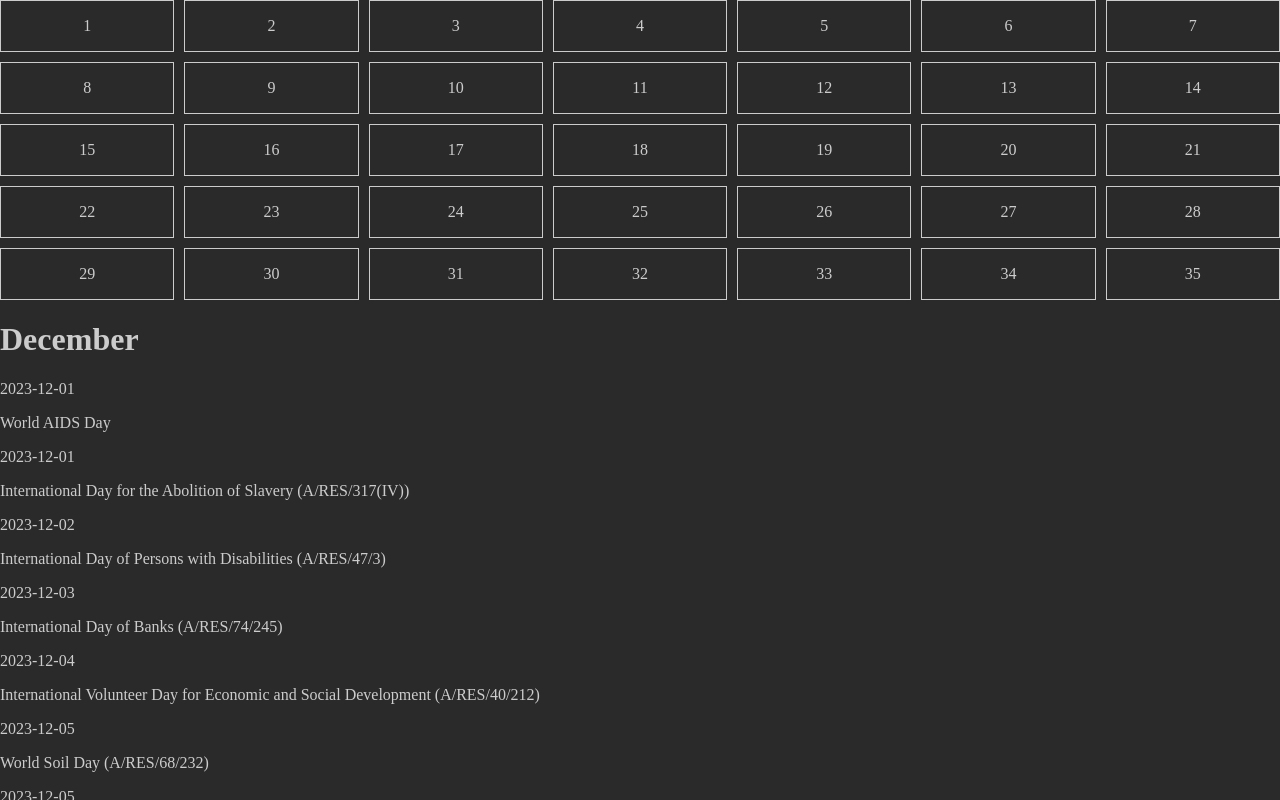
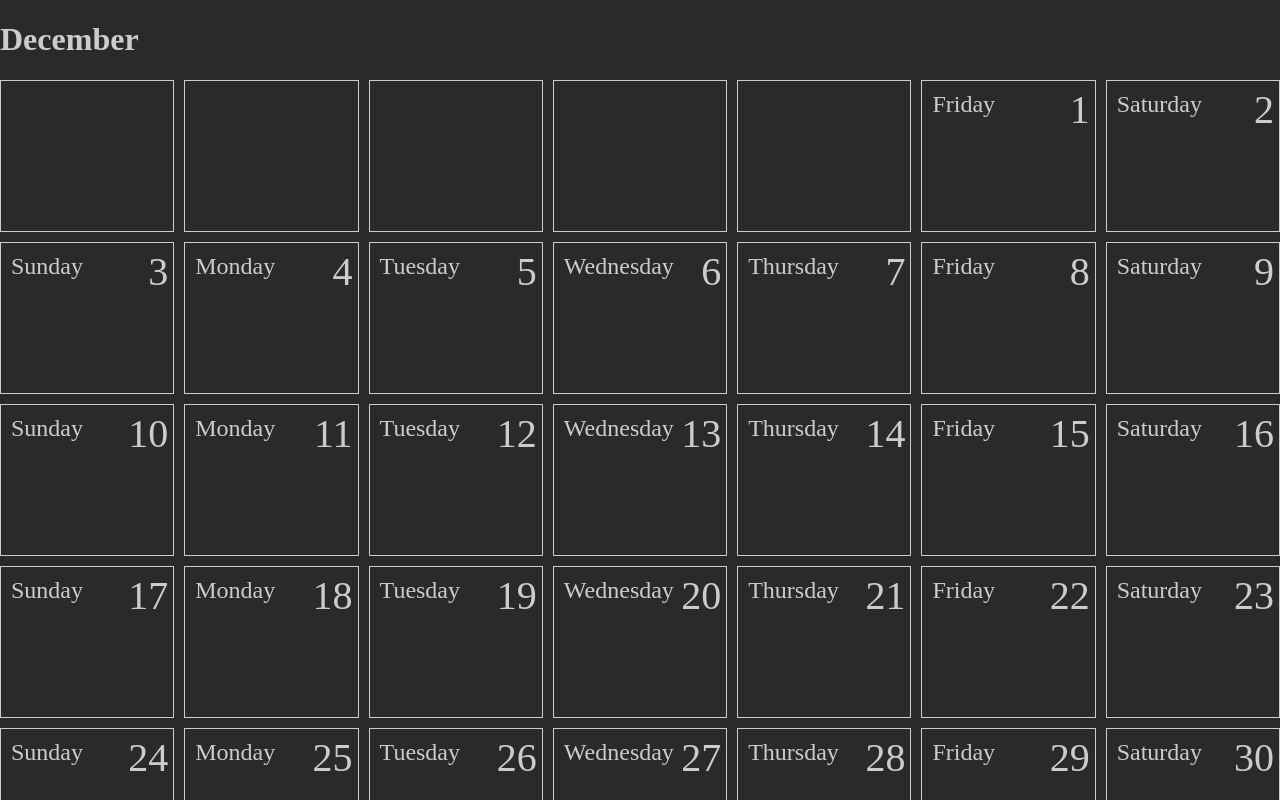
Before and after one commit to TimHuitt/react-calendar, a React (Vite) app: page / in a window 1280 px wide. Shown: the top 800 px of the page. Built offline with nearby package versions, Linux system fonts and the light colour scheme.

Commit message:
fill calendar days

```diff
--- a/src/components/Calendar/Calendar.css
+++ b/src/components/Calendar/Calendar.css
@@ -2,13 +2,28 @@
   display: grid;
   grid-template-columns: repeat(7, 1fr);
   grid-template-rows: repeat(5, 1fr);
-  gap: 10px; /* Adjust the gap as per your preference */
+  gap: 10px;
 }
 
 .cell {
+  position: relative;
   display: flex;
   align-items: center;
   justify-content: center;
   border: 1px solid #ccc;
-  height: 50px; /* Adjust the height as per your preference */
+  height: 150px;
 }
+
+.day-str {
+  position: absolute;
+  top: 10px;
+  left: 10px;
+  font-size: 1.5rem;
+}
+
+.day-date {
+  position: absolute;
+  top: 5px;
+  right: 5px;
+  font-size: 2.5rem;
+}
--- a/src/components/Calendar/Calendar.jsx
+++ b/src/components/Calendar/Calendar.jsx
@@ -1,4 +1,5 @@
 import holidays from "../../data/holidays.js"
+import Holiday from "../Holiday/Holiday.jsx"
 import Day from "../Day/Day.jsx"
 import "./Calendar.css"
 
@@ -6,21 +7,79 @@ const Calendar = ({ selectedMonth }) => {
 
   const year = '2024'
   const date = new Date()
-  const first = new Date(date.getFullYear(), date.getMonth(), 1);
-  const numDays = new Date(year, selectedMonth, 0).getDate();
-  console.log(first.toDateString().split(' ')[0])
-  const totalCells = 7 * 5
-  const cellNumbers = Array.from({ length: totalCells }, (_, index) => index + 1)
+  const first = new Date(date.getFullYear(), date.getMonth(), 1).toDateString().split(' ')[0];
+
+  const monthStrings = [
+    "January",
+    "February",
+    "March",
+    "April",
+    "May",
+    "June",
+    "July",
+    "August",
+    "September",
+    "October",
+    "November",
+    "December"
+  ];
+
+  const monthNum = monthStrings.indexOf(selectedMonth) + 1
+  const numDays = new Date(year, monthNum, 0).getDate();
+
+  const dayStrings = [
+    "Sunday",
+    "Monday",
+    "Tuesday",
+    "Wednesday",
+    "Thursday",
+    "Friday",
+    "Saturday",
+  ]
+
+  const start = dayStrings.filter((d)=>d.includes(first))
+  const startDay = dayStrings.indexOf(start[0])
+  let count = 0
+  let dayCount = startDay
+
+  const totalCells = 7 * 6
+  const cellNumbers = Array.from({ length: totalCells }, (_, index) => index)
 
   return (
     <div className="Calendar" key="Calendar">
+      <h1>{ selectedMonth }</h1>
+      <div className="cal-wrapper" key="cal-wrapper">
+        <Day selectedMonth={selectedMonth} />
+        {/* {cellNumbers.map((cell, index) => {
+          let startCal = index === startDay
+          let content
 
-      <div className="cal-wrapper">
-        {cellNumbers.map((cell) => (
-          <div className="cell">
-            {cell}
-          </div>
-        ))}
+          dayCount = dayCount === 7 ? 0 : dayCount
+
+          if (startCal) {
+            content = dayStrings[dayCount++]
+            count++
+          } else if (count > 0 && count < numDays) {
+            content = dayStrings[dayCount++]
+            count++
+          } else {
+            content = ''
+            count = 0
+          }
+
+          return (
+            <div key={cell} className="cell">
+              <div className="day-date">
+                {count > 0 && count <= numDays ? count : ''}
+              </div>
+
+              <div className="day-str">
+                {content}
+              </div>
+
+            </div>
+          );
+        })} */}
       </div>
 
 
@@ -29,13 +88,13 @@ const Calendar = ({ selectedMonth }) => {
           {month === selectedMonth ? (
             <>
               <h1>{month}</h1>
-              <Day days={days} />
+              <Holiday days={days} />
             </>
           ) : (
             selectedMonth === 'all' && (
               <>
                 <h1>{month}</h1><p>{numDays}</p>
-                <Day days={days} />
+                <Holiday days={days} />
               </>
             )
           )}
--- a/src/components/Day/Day.jsx
+++ b/src/components/Day/Day.jsx
@@ -1,14 +1,78 @@
-import holidays from "../../data/holidays.js"
 
-const Day = ({ days }) => {
+
+const Day = ({ selectedMonth }) => {
+  const year = '2024'
+  const date = new Date()
+  const first = new Date(date.getFullYear(), date.getMonth(), 1).toDateString().split(' ')[0];
+
+  const monthStrings = [
+    "January",
+    "February",
+    "March",
+    "April",
+    "May",
+    "June",
+    "July",
+    "August",
+    "September",
+    "October",
+    "November",
+    "December"
+  ];
+
+  const monthNum = monthStrings.indexOf(selectedMonth) + 1
+  const numDays = new Date(year, monthNum, 0).getDate();
+
+  const dayStrings = [
+    "Sunday",
+    "Monday",
+    "Tuesday",
+    "Wednesday",
+    "Thursday",
+    "Friday",
+    "Saturday",
+  ]
+
+  const start = dayStrings.filter((d)=>d.includes(first))
+  const startDay = dayStrings.indexOf(start[0])
+  let count = 0
+  let dayCount = startDay
+
+  const totalCells = 7 * 6
+  const cellNumbers = Array.from({ length: totalCells }, (_, index) => index)
+
   return (
     <>
-      {days.map((day, index) => (
-        <div key={index + "-day"}>
-          <p>{day.date}</p>
-          <p>{day.holiday}</p>
-        </div>
-      ))}
+      {cellNumbers.map((cell, index) => {
+        let startCal = index === startDay
+        let content
+
+        dayCount = dayCount === 7 ? 0 : dayCount
+
+        if (startCal) {
+          content = dayStrings[dayCount++]
+          count++
+        } else if (count > 0 && count < numDays) {
+          content = dayStrings[dayCount++]
+          count++
+        } else {
+          content = ''
+          count = 0
+        }
+
+        return (
+          <div key={cell} className="cell">
+            <div className="day-date">
+              {count > 0 && count <= numDays ? count : ''}
+            </div>
+
+            <div className="day-str">
+              {content}
+            </div>
+
+          </div>
+        );
+      })}
     </>
   )
 }
--- /dev/null
+++ b/src/components/Holiday/Holiday.jsx
@@ -0,0 +1,16 @@
+import holidays from "../../data/holidays.js"
+
+const Holiday = ({ days }) => {
+  return (
+    <>
+      {days.map((day, index) => (
+        <div key={index + "-day"}>
+          <p>{day.date}</p>
+          <p>{day.holiday}</p>
+        </div>
+      ))}
+    </>
+  )
+}
+
+export default Holiday
```
